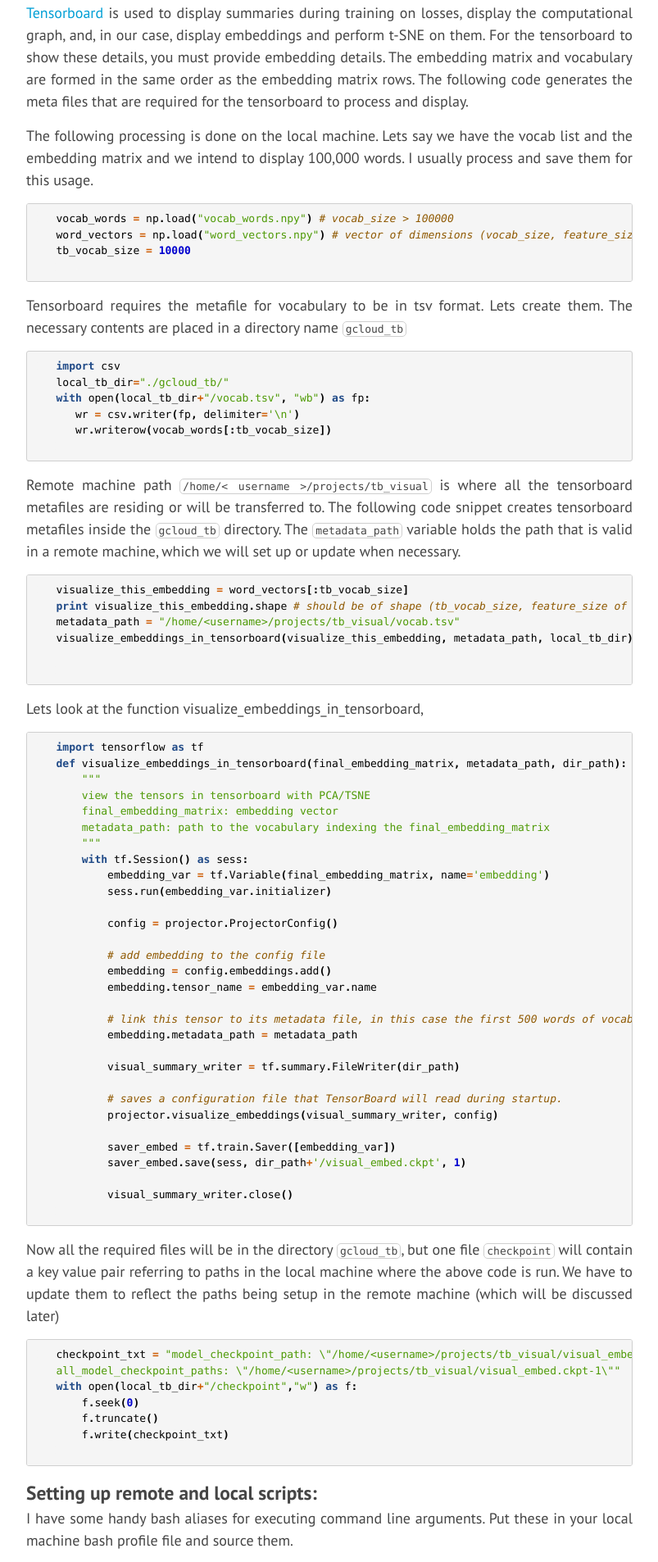
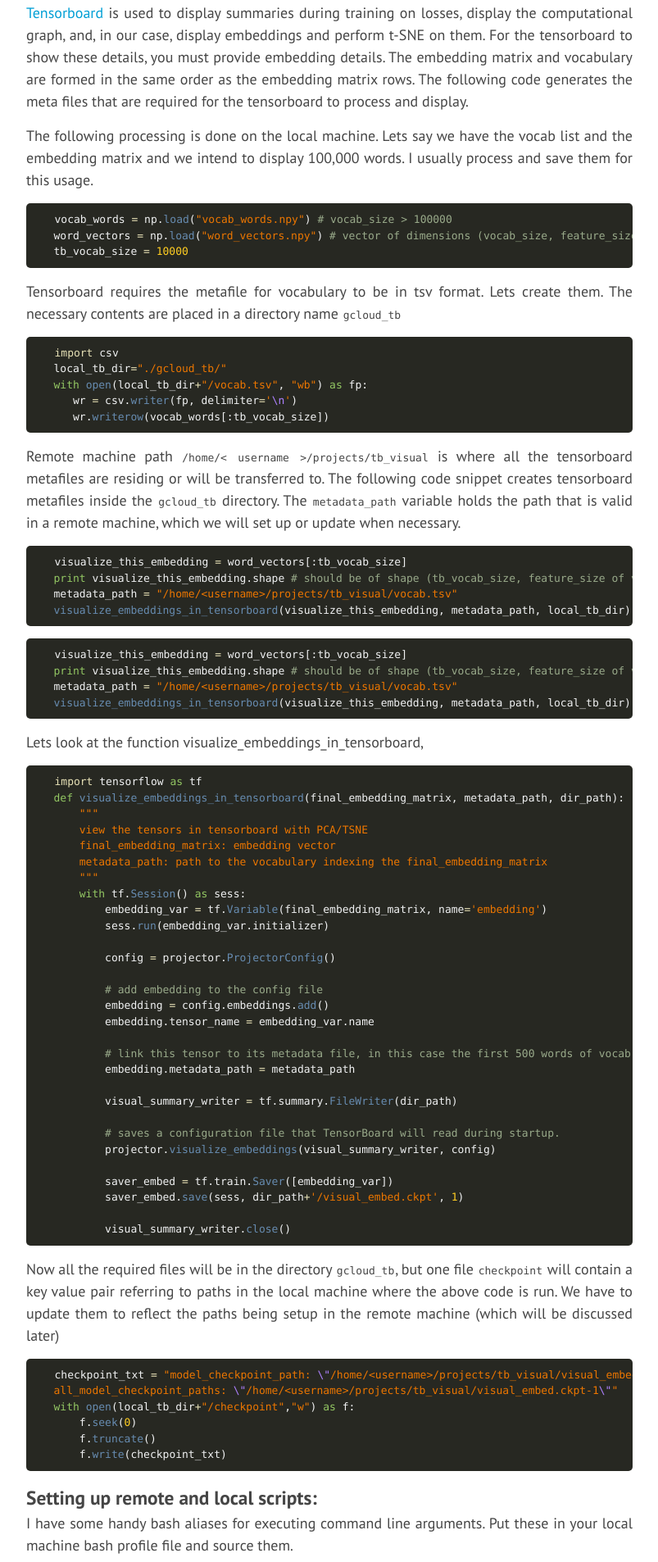
Before and after one commit to bicepjai/bicepjai.github.io, a Jekyll site: the page built from _posts/2017-08-22-tensorboard-on-gcloud.md, in a window 1280 px wide. Shown: the part 3649-5555 px from the top of the page at 82% size, without its empty margins (238-1041 px from the left). Built offline with Jekyll 4.4.1, drawn with Linux system fonts in a browser that asks for light colours; nearby versions of some CDN libraries; formulas are drawn with MathJax 3; comment, search, counter and statistics services are not loaded.

Commit message:
update on code formatting

```diff
--- a/_posts/2017-08-22-tensorboard-on-gcloud.md
+++ b/_posts/2017-08-22-tensorboard-on-gcloud.md
@@ -69,8 +69,7 @@
    {% highlight python %}
    vocab_words = np.load("vocab_words.npy") # vocab_size > 100000
    word_vectors = np.load("word_vectors.npy") # vector of dimensions (vocab_size, feature_size of vector dimension)
-   tb_vocab_size = 10000
-   {% endhighlight %}
+   tb_vocab_size = 10000{% endhighlight %}
 
    Tensorboard requires the metafile for vocabulary to be in tsv format. Lets create them. The necessary contents are placed in a directory name `gcloud_tb`
 
@@ -79,18 +78,23 @@
    local_tb_dir="./gcloud_tb/"
    with open(local_tb_dir+"/vocab.tsv", "wb") as fp:
       wr = csv.writer(fp, delimiter='\n')
-      wr.writerow(vocab_words[:tb_vocab_size])
-   {% endhighlight %}
+      wr.writerow(vocab_words[:tb_vocab_size]){% endhighlight %}
 
    Remote machine path `/home/< username >/projects/tb_visual` is where all the tensorboard metafiles are residing or will be transferred to. The following code snippet creates tensorboard metafiles inside the `gcloud_tb` directory. The `metadata_path` variable holds the path that is valid in a remote machine, which we will set up or update when necessary.
 
-   {% highlight python %}
+   <div class="panel-body preview-{{ theme.name }}">
+      {% highlight python  %}
    visualize_this_embedding = word_vectors[:tb_vocab_size]
    print visualize_this_embedding.shape # should be of shape (tb_vocab_size, feature_size of vector dimension)
    metadata_path = "/home/<username>/projects/tb_visual/vocab.tsv"
-   visualize_embeddings_in_tensorboard(visualize_this_embedding, metadata_path, local_tb_dir)
+   visualize_embeddings_in_tensorboard(visualize_this_embedding, metadata_path, local_tb_dir){% endhighlight %}
+   </div>
 
-   {% endhighlight %}
+   {% highlight python  %}
+   visualize_this_embedding = word_vectors[:tb_vocab_size]
+   print visualize_this_embedding.shape # should be of shape (tb_vocab_size, feature_size of vector dimension)
+   metadata_path = "/home/<username>/projects/tb_visual/vocab.tsv"
+   visualize_embeddings_in_tensorboard(visualize_this_embedding, metadata_path, local_tb_dir){% endhighlight %}
 
    Lets look at the function visualize_embeddings_in_tensorboard,
 
@@ -123,8 +127,7 @@
            saver_embed = tf.train.Saver([embedding_var])
            saver_embed.save(sess, dir_path+'/visual_embed.ckpt', 1)
 
-           visual_summary_writer.close()
-   {% endhighlight %}
+           visual_summary_writer.close(){% endhighlight %}
 
    Now all the required files will be in the directory `gcloud_tb`, but one file `checkpoint` will contain a key value pair referring to paths in the local machine where the above code is run. We have to update them to reflect the paths being setup in the remote machine (which will be discussed later)
 
@@ -134,8 +137,7 @@
    with open(local_tb_dir+"/checkpoint","w") as f:
        f.seek(0)
        f.truncate()
-       f.write(checkpoint_txt)
-   {% endhighlight %}
+       f.write(checkpoint_txt){% endhighlight %}
 
 
 ### Setting up remote and local scripts:
@@ -151,8 +153,7 @@
      gcloud compute scp $@ <username>@instance-1:~/projects/tb_visual/ ;
    }
    alias gc_tb_update="gc_tb_clean && gc_tb_scp"
-   alias gc_tb_restart="gcloud compute ssh <username>@instance-1 --command 'bash /home/<username>/bash_restart_tb &'"
-   {% endhighlight %}
+   alias gc_tb_restart="gcloud compute ssh <username>@instance-1 --command 'bash /home/<username>/bash_restart_tb &'"{% endhighlight %}
 
    1. Start the instance and on a terminal immediately execute `gclogin`. Wait while it logs in. This needs to be set up before we execute any more commands on the terminal for gcloud instance.
 
@@ -164,21 +165,17 @@
       This should be fairly easy. Usually, I prefer creating a software folder named `programs`.
 
    5. Create `bash_start_tb` bash script. This is the one we put in the gcloud **Custom metadata** section. This will be called during start up and you can use the serial connection terminal window started above to debug any issues.
-      {% highlight bash %}
-      #! /bin/bash
-
-      export PATH="/home/<username>/programs/anaconda2/bin:$PATH"
-      source /home/<username>/programs/anaconda2/envs/tensorboard/bin/activate tensorboard
-      /home/<username>/programs/anaconda2/bin/tensorboard --logdir=/home/<username>/projects/tb_visual --port=6006 &
-      {% endhighlight %}
+   {% highlight bash %}
+   #! /bin/bash
+   export PATH="/home/<username>/programs/anaconda2/bin:$PATH"
+   source /home/<username>/programs/anaconda2/envs/tensorboard/bin/activate tensorboard
+   /home/<username>/programs/anaconda2/bin/tensorboard --logdir=/home/<username>/projects/tb_visual --port=6006 &{% endhighlight %}
 
    5. Create another script called `bash_restart_tb`. This can be used to restart tensorboard if there are issues or after we have new data uploaded for rendering.
-      {% highlight bash %}
-      #! /bin/bash
-
-      for pid in $(ps -ef | grep "tensorboard.py --logdir" | awk '{print $2}'); do sudo kill -9 $pid; done;
-      bash /home/<username>/bash_start_tb
-      {% endhighlight %}
+   {% highlight bash %}
+   #! /bin/bash
+   for pid in $(ps -ef | grep "tensorboard.py --logdir" | awk '{print $2}'); do sudo kill -9 $pid; done;
+   bash /home/<username>/bash_start_tb{% endhighlight %}
 
 
 ### Update Tensorboard at will:
@@ -203,6 +200,8 @@
 <table>
 <tr>
 <td>{% include youtube-player.html id="20jeWYJfInU" %}</td>
+</tr>
+<tr>
 <td>{% include youtube-player.html id="Omw58AtKOlE" %}</td>
 </tr>
 </table>
--- a/_sass/_base.scss
+++ b/_sass/_base.scss
@@ -103,28 +103,18 @@
     pre,
     code {
         font-size: 13px;
-        border: 1px solid $grey-color-light;
-        font-family: Menlo, Monaco, "Andale Mono", serif;
+        font-family: Consolas, Menlo, Monaco, monospace, serif;
     }
 
     code {
-        padding: 1px 3px;
-        background-color: #FFF;
-        border-radius: 5px;
+        padding: 1px 1px;
+        border-radius: 3px;
     }
 
     pre {
-        border-radius: 3px;
-        padding: 8px 12px;
+        border-radius: 5px;
+        padding: 10px 10px 10px 10px;
         overflow-x: scroll;
-        background-color: #F5F5F5;
-
-        > code {
-            background-color: #F5F5F5;
-            border: 0;
-            padding-right: 0;
-            padding-left: 0;
-        }
     }
 
 /* Wrapper
--- a/_sass/_syntax-highlighting.scss
+++ /dev/null
@@ -1,74 +0,0 @@
-/* Syntax Highlighting
- * ============================================== */
-    .highlight {
-         .hll { background-color: #ffffcc }
-        .c { color: #8f5902; font-style: italic } /* Comment */
-        .err { color: #a40000; border: 1px solid #ef2929 } /* Error */
-        .g { color: #000000 } /* Generic */
-        .k { color: #204a87; font-weight: bold } /* Keyword */
-        .l { color: #000000 } /* Literal */
-        .n { color: #000000 } /* Name */
-        .o { color: #ce5c00; font-weight: bold } /* Operator */
-        .x { color: #000000 } /* Other */
-        .p { color: #000000; font-weight: bold } /* Punctuation */
-        .cm { color: #8f5902; font-style: italic } /* Comment.Multiline */
-        .cp { color: #8f5902; font-style: italic } /* Comment.Preproc */
-        .c1 { color: #8f5902; font-style: italic } /* Comment.Single */
-        .cs { color: #8f5902; font-style: italic } /* Comment.Special */
-        .gd { color: #a40000 } /* Generic.Deleted */
-        .ge { color: #000000; font-style: italic } /* Generic.Emph */
-        .gr { color: #ef2929 } /* Generic.Error */
-        .gh { color: #000080; font-weight: bold } /* Generic.Heading */
-        .gi { color: #00A000 } /* Generic.Inserted */
-        .go { color: #000000; font-style: italic } /* Generic.Output */
-        .gp { color: #8f5902 } /* Generic.Prompt */
-        .gs { color: #000000; font-weight: bold } /* Generic.Strong */
-        .gu { color: #800080; font-weight: bold } /* Generic.Subheading */
-        .gt { color: #a40000; font-weight: bold } /* Generic.Traceback */
-        .kc { color: #204a87; font-weight: bold } /* Keyword.Constant */
-        .kd { color: #204a87; font-weight: bold } /* Keyword.Declaration */
-        .kn { color: #204a87; font-weight: bold } /* Keyword.Namespace */
-        .kp { color: #204a87; font-weight: bold } /* Keyword.Pseudo */
-        .kr { color: #204a87; font-weight: bold } /* Keyword.Reserved */
-        .kt { color: #204a87; font-weight: bold } /* Keyword.Type */
-        .ld { color: #000000 } /* Literal.Date */
-        .m { color: #0000cf; font-weight: bold } /* Literal.Number */
-        .s { color: #4e9a06 } /* Literal.String */
-        .na { color: #c4a000 } /* Name.Attribute */
-        .nb { color: #204a87 } /* Name.Builtin */
-        .nc { color: #000000 } /* Name.Class */
-        .no { color: #000000 } /* Name.Constant */
-        .nd { color: #5c35cc; font-weight: bold } /* Name.Decorator */
-        .ni { color: #ce5c00 } /* Name.Entity */
-        .ne { color: #cc0000; font-weight: bold } /* Name.Exception */
-        .nf { color: #000000 } /* Name.Function */
-        .nl { color: #f57900 } /* Name.Label */
-        .nn { color: #000000 } /* Name.Namespace */
-        .nx { color: #000000 } /* Name.Other */
-        .py { color: #000000 } /* Name.Property */
-        .nt { color: #204a87; font-weight: bold } /* Name.Tag */
-        .nv { color: #000000 } /* Name.Variable */
-        .ow { color: #204a87; font-weight: bold } /* Operator.Word */
-        .w { color: #f8f8f8; text-decoration: underline } /* Text.Whitespace */
-        .mf { color: #0000cf; font-weight: bold } /* Literal.Number.Float */
-        .mh { color: #0000cf; font-weight: bold } /* Literal.Number.Hex */
-        .mi { color: #0000cf; font-weight: bold } /* Literal.Number.Integer */
-        .mo { color: #0000cf; font-weight: bold } /* Literal.Number.Oct */
-        .sb { color: #4e9a06 } /* Literal.String.Backtick */
-        .sc { color: #4e9a06 } /* Literal.String.Char */
-        .sd { color: #8f5902; font-style: italic } /* Literal.String.Doc */
-        .s2 { color: #4e9a06 } /* Literal.String.Double */
-        .se { color: #4e9a06 } /* Literal.String.Escape */
-        .sh { color: #4e9a06 } /* Literal.String.Heredoc */
-        .si { color: #4e9a06 } /* Literal.String.Interpol */
-        .sx { color: #4e9a06 } /* Literal.String.Other */
-        .sr { color: #4e9a06 } /* Literal.String.Regex */
-        .s1 { color: #4e9a06 } /* Literal.String.Single */
-        .ss { color: #4e9a06 } /* Literal.String.Symbol */
-        .bp { color: #3465a4 } /* Name.Builtin.Pseudo */
-        .vc { color: #000000 } /* Name.Variable.Class */
-        .vg { color: #000000 } /* Name.Variable.Global */
-        .vi { color: #000000 } /* Name.Variable.Instance */
-        .il { color: #0000cf; font-weight: bold } /* Literal.Number.Integer.Long */
-
-    }
--- a/css/main.scss
+++ b/css/main.scss
@@ -43,9 +43,11 @@
 // Import partials from `sass_dir` (defaults to `_sass`)
 @import
         "base",
-        "layout",
-        "syntax-highlighting"
+        "layout"
 ;
+
+@import url(monokai.css);
+@import url(son-of-obsidian.css);
 
 /* AK custom CSS mods */
 .imgright { float: right; margin-left: 10px; }
--- /dev/null
+++ b/css/monokai.css
@@ -0,0 +1,65 @@
+.highlight pre { background-color: #272822; }
+.highlight .hll { background-color: #272822; }
+.highlight .c { color: #75715e } /* Comment */
+.highlight .err { color: #960050; background-color: #1e0010 } /* Error */
+.highlight .k { color: #66d9ef } /* Keyword */
+.highlight .l { color: #ae81ff } /* Literal */
+.highlight .n { color: #f8f8f2 } /* Name */
+.highlight .o { color: #f92672 } /* Operator */
+.highlight .p { color: #f8f8f2 } /* Punctuation */
+.highlight .cm { color: #75715e } /* Comment.Multiline */
+.highlight .cp { color: #75715e } /* Comment.Preproc */
+.highlight .c1 { color: #75715e } /* Comment.Single */
+.highlight .cs { color: #75715e } /* Comment.Special */
+.highlight .ge { font-style: italic } /* Generic.Emph */
+.highlight .gs { font-weight: bold } /* Generic.Strong */
+.highlight .kc { color: #66d9ef } /* Keyword.Constant */
+.highlight .kd { color: #66d9ef } /* Keyword.Declaration */
+.highlight .kn { color: #f92672 } /* Keyword.Namespace */
+.highlight .kp { color: #66d9ef } /* Keyword.Pseudo */
+.highlight .kr { color: #66d9ef } /* Keyword.Reserved */
+.highlight .kt { color: #66d9ef } /* Keyword.Type */
+.highlight .ld { color: #e6db74 } /* Literal.Date */
+.highlight .m { color: #ae81ff } /* Literal.Number */
+.highlight .s { color: #e6db74 } /* Literal.String */
+.highlight .na { color: #a6e22e } /* Name.Attribute */
+.highlight .nb { color: #f8f8f2 } /* Name.Builtin */
+.highlight .nc { color: #a6e22e } /* Name.Class */
+.highlight .no { color: #66d9ef } /* Name.Constant */
+.highlight .nd { color: #a6e22e } /* Name.Decorator */
+.highlight .ni { color: #f8f8f2 } /* Name.Entity */
+.highlight .ne { color: #a6e22e } /* Name.Exception */
+.highlight .nf { color: #a6e22e } /* Name.Function */
+.highlight .nl { color: #f8f8f2 } /* Name.Label */
+.highlight .nn { color: #f8f8f2 } /* Name.Namespace */
+.highlight .nx { color: #a6e22e } /* Name.Other */
+.highlight .py { color: #f8f8f2 } /* Name.Property */
+.highlight .nt { color: #f92672 } /* Name.Tag */
+.highlight .nv { color: #f8f8f2 } /* Name.Variable */
+.highlight .ow { color: #f92672 } /* Operator.Word */
+.highlight .w { color: #f8f8f2 } /* Text.Whitespace */
+.highlight .mf { color: #ae81ff } /* Literal.Number.Float */
+.highlight .mh { color: #ae81ff } /* Literal.Number.Hex */
+.highlight .mi { color: #ae81ff } /* Literal.Number.Integer */
+.highlight .mo { color: #ae81ff } /* Literal.Number.Oct */
+.highlight .sb { color: #e6db74 } /* Literal.String.Backtick */
+.highlight .sc { color: #e6db74 } /* Literal.String.Char */
+.highlight .sd { color: #e6db74 } /* Literal.String.Doc */
+.highlight .s2 { color: #e6db74 } /* Literal.String.Double */
+.highlight .se { color: #ae81ff } /* Literal.String.Escape */
+.highlight .sh { color: #e6db74 } /* Literal.String.Heredoc */
+.highlight .si { color: #e6db74 } /* Literal.String.Interpol */
+.highlight .sx { color: #e6db74 } /* Literal.String.Other */
+.highlight .sr { color: #e6db74 } /* Literal.String.Regex */
+.highlight .s1 { color: #e6db74 } /* Literal.String.Single */
+.highlight .ss { color: #e6db74 } /* Literal.String.Symbol */
+.highlight .bp { color: #f8f8f2 } /* Name.Builtin.Pseudo */
+.highlight .vc { color: #f8f8f2 } /* Name.Variable.Class */
+.highlight .vg { color: #f8f8f2 } /* Name.Variable.Global */
+.highlight .vi { color: #f8f8f2 } /* Name.Variable.Instance */
+.highlight .il { color: #ae81ff } /* Literal.Number.Integer.Long */
+
+.highlight .gh { } /* Generic Heading & Diff Header */
+.highlight .gu { color: #75715e; } /* Generic.Subheading & Diff Unified/Comment? */
+.highlight .gd { color: #f92672; } /* Generic.Deleted & Diff Deleted */
+.highlight .gi { color: #a6e22e; } /* Generic.Inserted & Diff Inserted */
--- /dev/null
+++ b/css/son-of-obsidian.css
@@ -0,0 +1,73 @@
+
+pre.highlight,
+.highlight pre { background-color: #272822; }
+
+.highlight .hll { background-color: #22282A }
+.highlight .c { color: #99AA8A } /* Comment */
+.highlight .err { color: #960050; background-color: #1e0010 } /* Error */
+.highlight .k { color: #93C763 } /* Keyword */
+.highlight .l { color: #ae81ff } /* Literal */
+.highlight .n { color: #F1F2F3 } /* Name */
+.highlight .o { color: #E8E2B7 } /* Operator */
+.highlight .p { color: #F1F2F3 } /* Punctuation */
+.highlight .ch { color: #99AA8A } /* Comment.Hashbang */
+.highlight .cm { color: #99AA8A } /* Comment.Multiline */
+.highlight .cp { color: #99AA8A } /* Comment.Preproc */
+.highlight .cpf { color: #99AA8A } /* Comment.PreprocFile */
+.highlight .c1 { color: #99AA8A } /* Comment.Single */
+.highlight .cs { color: #99AA8A } /* Comment.Special */
+.highlight .gd { color: #E8E2B7 } /* Generic.Deleted */
+.highlight .ge { font-style: italic } /* Generic.Emph */
+.highlight .gi { color: #678CB1 } /* Generic.Inserted */
+.highlight .gs { font-weight: bold } /* Generic.Strong */
+.highlight .gu { color: #99AA8A } /* Generic.Subheading */
+.highlight .kc { color: #93C763 } /* Keyword.Constant */
+.highlight .kd { color: #93C763 } /* Keyword.Declaration */
+.highlight .kn { color: #E8E2B7 } /* Keyword.Namespace */
+.highlight .kp { color: #93C763 } /* Keyword.Pseudo */
+.highlight .kr { color: #93C763 } /* Keyword.Reserved */
+.highlight .kt { color: #83D8E1 } /* Keyword.Type */
+.highlight .ld { color: #EC7600 } /* Literal.Date */
+.highlight .m { color: #FFCD22 } /* Literal.Number */
+.highlight .s { color: #EC7600 } /* Literal.String */
+.highlight .na { color: #678CB1 } /* Name.Attribute */
+.highlight .nb { color: #F1F2F3 } /* Name.Builtin */
+.highlight .nc { color: #678CB1 } /* Name.Class */
+.highlight .no { color: #93C763 } /* Name.Constant */
+.highlight .nd { color: #678CB1 } /* Name.Decorator */
+.highlight .ni { color: #F1F2F3 } /* Name.Entity */
+.highlight .ne { color: #678CB1 } /* Name.Exception */
+.highlight .nf { color: #678CB1 } /* Name.Function */
+.highlight .nl { color: #F1F2F3 } /* Name.Label */
+.highlight .nn { color: #F1F2F3 } /* Name.Namespace */
+.highlight .nx { color: #678CB1 } /* Name.Other */
+.highlight .py { color: #F1F2F3 } /* Name.Property */
+.highlight .nt { color: #E8E2B7 } /* Name.Tag */
+.highlight .nv { color: #F1F2F3 } /* Name.Variable */
+.highlight .ow { color: #E8E2B7 } /* Operator.Word */
+.highlight .w { color: #F1F2F3 } /* Text.Whitespace */
+.highlight .mb { color: #FFCD22 } /* Literal.Number.Bin */
+.highlight .mf { color: #FFCD22 } /* Literal.Number.Float */
+.highlight .mh { color: #FFCD22 } /* Literal.Number.Hex */
+.highlight .mi { color: #FFCD22 } /* Literal.Number.Integer */
+.highlight .mo { color: #FFCD22 } /* Literal.Number.Oct */
+.highlight .sa { color: #EC7600 } /* Literal.String.Affix */
+.highlight .sb { color: #EC7600 } /* Literal.String.Backtick */
+.highlight .sc { color: #EC7600 } /* Literal.String.Char */
+.highlight .dl { color: #EC7600 } /* Literal.String.Delimiter */
+.highlight .sd { color: #EC7600 } /* Literal.String.Doc */
+.highlight .s2 { color: #EC7600 } /* Literal.String.Double */
+.highlight .se { color: #ae81ff } /* Literal.String.Escape */
+.highlight .sh { color: #EC7600 } /* Literal.String.Heredoc */
+.highlight .si { color: #EC7600 } /* Literal.String.Interpol */
+.highlight .sx { color: #EC7600 } /* Literal.String.Other */
+.highlight .sr { color: #EC7600 } /* Literal.String.Regex */
+.highlight .s1 { color: #EC7600 } /* Literal.String.Single */
+.highlight .ss { color: #EC7600 } /* Literal.String.Symbol */
+.highlight .bp { color: #F1F2F3 } /* Name.Builtin.Pseudo */
+.highlight .fm { color: #678CB1 } /* Name.Function.Magic */
+.highlight .vc { color: #F1F2F3 } /* Name.Variable.Class */
+.highlight .vg { color: #F1F2F3 } /* Name.Variable.Global */
+.highlight .vi { color: #F1F2F3 } /* Name.Variable.Instance */
+.highlight .vm { color: #F1F2F3 } /* Name.Variable.Magic */
+.highlight .il { color: #FFCD22 } /* Literal.Number.Integer.Long */
```
Also changed, not shown: pages/about.md (+1 -1 lines).
